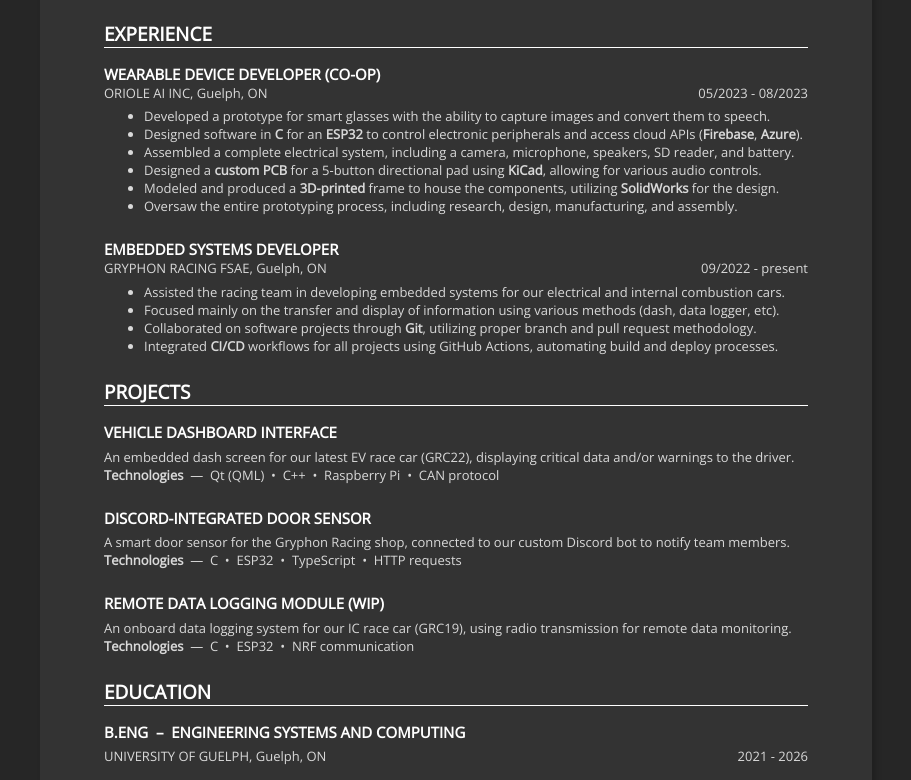
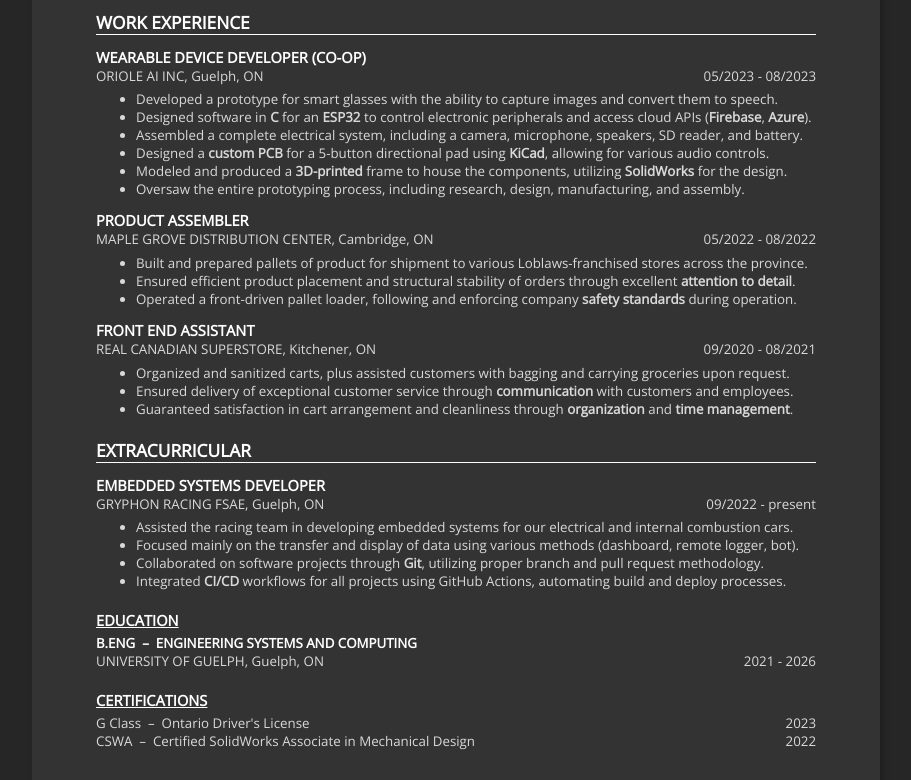
Before and after one commit to notevanrutten/evanrutten.com, an Eleventy site: page src/resume.njk in a window 1280 px wide. Shown: the part 420-1200 px from the top of the page, without its empty margins (184-1095 px from the left). Built offline with nearby package versions, Linux system fonts and the light colour scheme; Eleventy itself is replaced by a stand-in of ours; files that its build step writes are made by us from their sources.

Commit message:
Update resume

```diff
--- a/src/resume.njk
+++ b/src/resume.njk
@@ -25,7 +25,7 @@
   </section>
 
   <section>
-    <h3>EXPERIENCE</h3>
+    <h3>WORK EXPERIENCE</h3>
     <div class="experience">
       <h4>WEARABLE DEVICE DEVELOPER (CO-OP)</h4>
       <div class="location-and-date">
@@ -42,6 +42,34 @@
       </ul>
     </div>
     <div class="experience">
+      <h4>PRODUCT ASSEMBLER</h4>
+      <div class="location-and-date">
+        <p>MAPLE GROVE DISTRIBUTION CENTER, Cambridge, ON</p>
+        <p>05/2022 - 08/2022</p>
+      </div>
+      <ul>
+        <li>Built and prepared pallets of product for shipment to various Loblaws-franchised stores across the province.</li>
+        <li>Ensured efficient product placement and structural stability of orders through excellent <b>attention to detail</b>.</li>
+        <li>Operated a front-driven pallet loader, following and enforcing company <b>safety standards</b> during operation.</li>
+      </ul>
+    </div>
+    <div class="experience">
+      <h4>FRONT END ASSISTANT</h4>
+      <div class="location-and-date">
+        <p>REAL CANADIAN SUPERSTORE, Kitchener, ON</p>
+        <p>09/2020 - 08/2021</p>
+      </div>
+      <ul>
+        <li>Organized and sanitized carts, plus assisted customers with bagging and carrying groceries upon request.</li>
+        <li>Ensured delivery of exceptional customer service through <b>communication</b> with customers and employees.</li>
+        <li>Guaranteed satisfaction in cart arrangement and cleanliness through <b>organization</b> and <b>time management</b>.</li>
+      </ul>
+    </div>
+  </section>
+
+  <section>
+    <h3>EXTRACURRICULAR</h3>
+    <div class="experience">
       <h4>EMBEDDED SYSTEMS DEVELOPER</h4>
       <div class="location-and-date">
         <p>GRYPHON RACING FSAE, Guelph, ON</p>
@@ -49,7 +77,7 @@
       </div>
       <ul>
         <li>Assisted the racing team in developing embedded systems for our electrical and internal combustion cars.</li>
-        <li>Focused mainly on the transfer and display of information using various methods (dash, data logger, etc).</li>
+        <li>Focused mainly on the transfer and display of data using various methods (dashboard, remote logger, bot).</li>
         <li>Collaborated on software projects through <b>Git</b>, utilizing proper branch and pull request methodology.</li>
         <li>Integrated <b>CI/CD</b> workflows for all projects using GitHub Actions, automating build and deploy processes.</li>
       </ul>
@@ -57,32 +85,27 @@
   </section>
 
   <section>
-    <h3>PROJECTS</h3>
-    <div class="project">
-      <h4>VEHICLE DASHBOARD INTERFACE</h4>
-      <p>An embedded dash screen for our latest EV race car (GRC22), displaying critical data and/or warnings to the driver.</p>
-      <p><b>Technologies</b> &nbsp;&mdash;&nbsp; Qt (QML) &nbsp;&bull;&nbsp; C++ &nbsp;&bull;&nbsp; Raspberry Pi &nbsp;&bull;&nbsp; CAN protocol</p>
-    </div>
-    <div class="project">
-      <h4>DISCORD-INTEGRATED DOOR SENSOR</h4>
-      <p>A smart door sensor for the Gryphon Racing shop, connected to our custom Discord bot to notify team members.</p>
-      <p><b>Technologies</b> &nbsp;&mdash;&nbsp; C &nbsp;&bull;&nbsp; ESP32 &nbsp;&bull;&nbsp; TypeScript &nbsp;&bull;&nbsp; HTTP requests</p>
-    </div>
-    <div class="project">
-      <h4>REMOTE DATA LOGGING MODULE (WIP)</h4>
-      <p>An onboard data logging system for our IC race car (GRC19), using radio transmission for remote data monitoring.</p>
-      <p><b>Technologies</b> &nbsp;&mdash;&nbsp; C &nbsp;&bull;&nbsp; ESP32 &nbsp;&bull;&nbsp; NRF communication</p>
-    </div>
-  </section>
-
-  <section>
-    <div class="education">
-      <h3>EDUCATION</h3>
-      <h4>B.ENG &nbsp;&ndash;&nbsp; ENGINEERING SYSTEMS AND COMPUTING</h4>
+    <div class="other">
+      <h5>EDUCATION</h5>
+      <p><b>B.ENG &nbsp;&ndash;&nbsp; ENGINEERING SYSTEMS AND COMPUTING</b></p>
       <div class="location-and-date">
         <p>UNIVERSITY OF GUELPH, Guelph, ON</p>
         <p>2021 - 2026</p>
       </div>
     </div>
   </section>
+
+  <section>
+    <div class="other">
+      <h5>CERTIFICATIONS</h5>
+      <div class="location-and-date">
+        <p>G Class &nbsp;&ndash;&nbsp; Ontario Driver's License</p>
+        <p>2023</p>
+      </div>
+      <div class="location-and-date">
+        <p>CSWA &nbsp;&ndash;&nbsp; Certified SolidWorks Associate in Mechanical Design</p>
+        <p>2022</p>
+      </div>
+    </div>
+  </section>
 </div>
--- a/src/sass/style.scss
+++ b/src/sass/style.scss
@@ -12,7 +12,7 @@
   color: $primary-text-color;
   font-family: "Open Sans", sans-serif;
   margin: auto;
-  max-width: 52rem;
+  max-width: 53rem;
   padding: 2rem;
 
   nav {
@@ -56,7 +56,7 @@
     box-shadow: 0.2rem 0.2rem 0.4rem rgba(0, 0, 0, 0.2);
     margin: 2rem auto 4rem;
     padding: 4rem;
-    width: 44rem;
+    width: 45rem;
 
     .intro {
       header {
@@ -167,13 +167,13 @@
           h1 {
             font-family: "Marcellus";
             font-weight: normal;
-            font-size: 40px;
+            font-size: 30pt;
             margin: 0;
           }
 
           h2 {
             font-weight: normal;
-            font-size: 19px;
+            font-size: 14pt;
             margin: 1rem 0 0 0;
           }
         }
@@ -181,7 +181,7 @@
         .right-column {
           display: flex;
           flex-direction: column;
-          font-size: 13px;
+          font-size: 10pt;
           justify-content: space-between;
           margin: 0.3rem 0 0.2rem 0;
           text-align: right;
@@ -199,23 +199,23 @@
       }
 
       section {
-        margin-top: 1.5rem;
+        margin-top: 1.25rem;
 
         h3 {
           border-bottom: 1px solid;
-          font-size: 19px;
-          margin: 0 0 1rem 0;
+          font-size: 13pt;
+          margin: 0 0 0.75rem 0;
         }
 
         h4 {
-          font-size: 15px;
+          font-size: 11pt;
           margin: 0;
         }
 
         p,
         ul {
           color: $secondary-text-color;
-          font-size: 13px;
+          font-size: 10pt;
           margin: 0;
         }
 
@@ -232,20 +232,18 @@
         }
 
         .experience {
-          margin-bottom: 1.5rem;
+          margin-bottom: 0.75rem;
         }
 
-        .project {
-          margin-bottom: 1.5rem;
+        .other {
+          h5 {
+            font-size: 11pt;
+            margin: 0 0 0.25rem 0;
+            text-decoration: underline;
+          }
 
-          h4 {
-            margin-bottom: 0.35rem;
-          }
-        }
-
-        .education {
-          h4 {
-            margin-bottom: 0.35rem;
+          b {
+            color: $primary-text-color;
           }
 
           .location-and-date {
```
